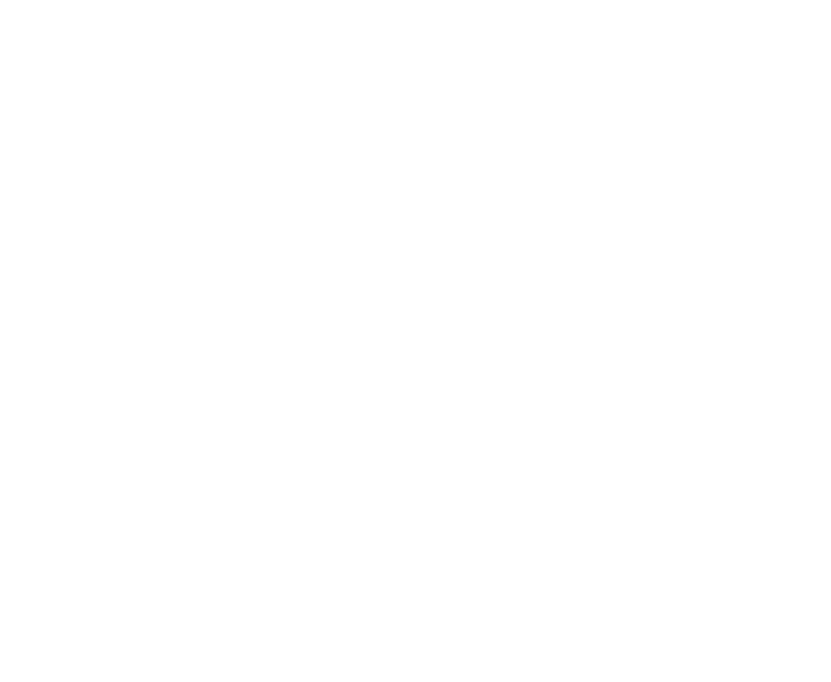
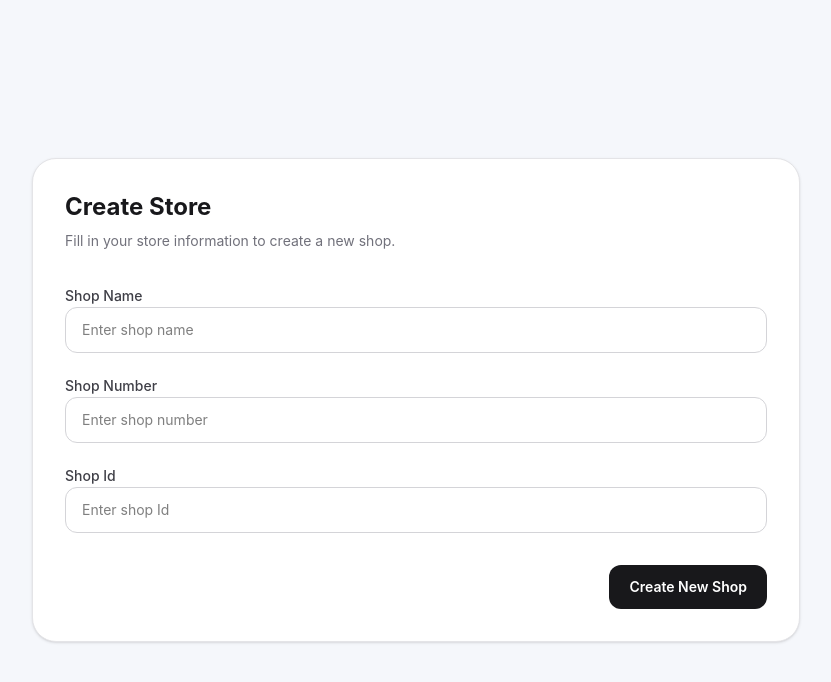
Before and after one commit to mohab1077/MyStore-CS438, a React (Vite) app in the folder frontend/: page /create in a window 1280 px wide. Shown: the top 682 px of the page, without its empty margins (224-1055 px from the left). Built offline with nearby package versions, Linux system fonts and the light colour scheme; sample sign-in values are in the browser's storage.

Commit message:
link the pages create shop , select comp

```diff
--- a/frontend/src/features/products/components/AddProduct.tsx
+++ b/frontend/src/features/products/components/AddProduct.tsx
@@ -4,6 +4,7 @@
 import { useAuth } from "../../../contexts/AuthProvider";
 import { uploadImagesToBackend } from "../../../api/upload";
 import toast from "react-hot-toast";
+import { useGetCategory } from "../../shop/hooks/useGetCategory";
 
 type ProductFormModalProps = {
   setOpen: React.Dispatch<React.SetStateAction<boolean>>;
--- a/frontend/src/pages/trader/CreateShopPage.tsx
+++ b/frontend/src/pages/trader/CreateShopPage.tsx
@@ -1,9 +1,10 @@
+import CreateShop from "../../features/shop/components/CreateShop";
 
 
 export default function CreateShopPage() {
     return (
        <div >
-
+              <CreateShop/>
                </div>
     )
 }
--- a/frontend/src/pages/trader/SelectShopPage.tsx
+++ b/frontend/src/pages/trader/SelectShopPage.tsx
@@ -1,8 +1,9 @@
+import SelectShop from "../../features/shop/components/SelectShop";
 
 export default function SelectShopPage() {
     return (
        <div className="min-w-0 flex-1 pt-16 md:pt-0">
-
+               <SelectShop/>
                </div>
     )
 }
```
